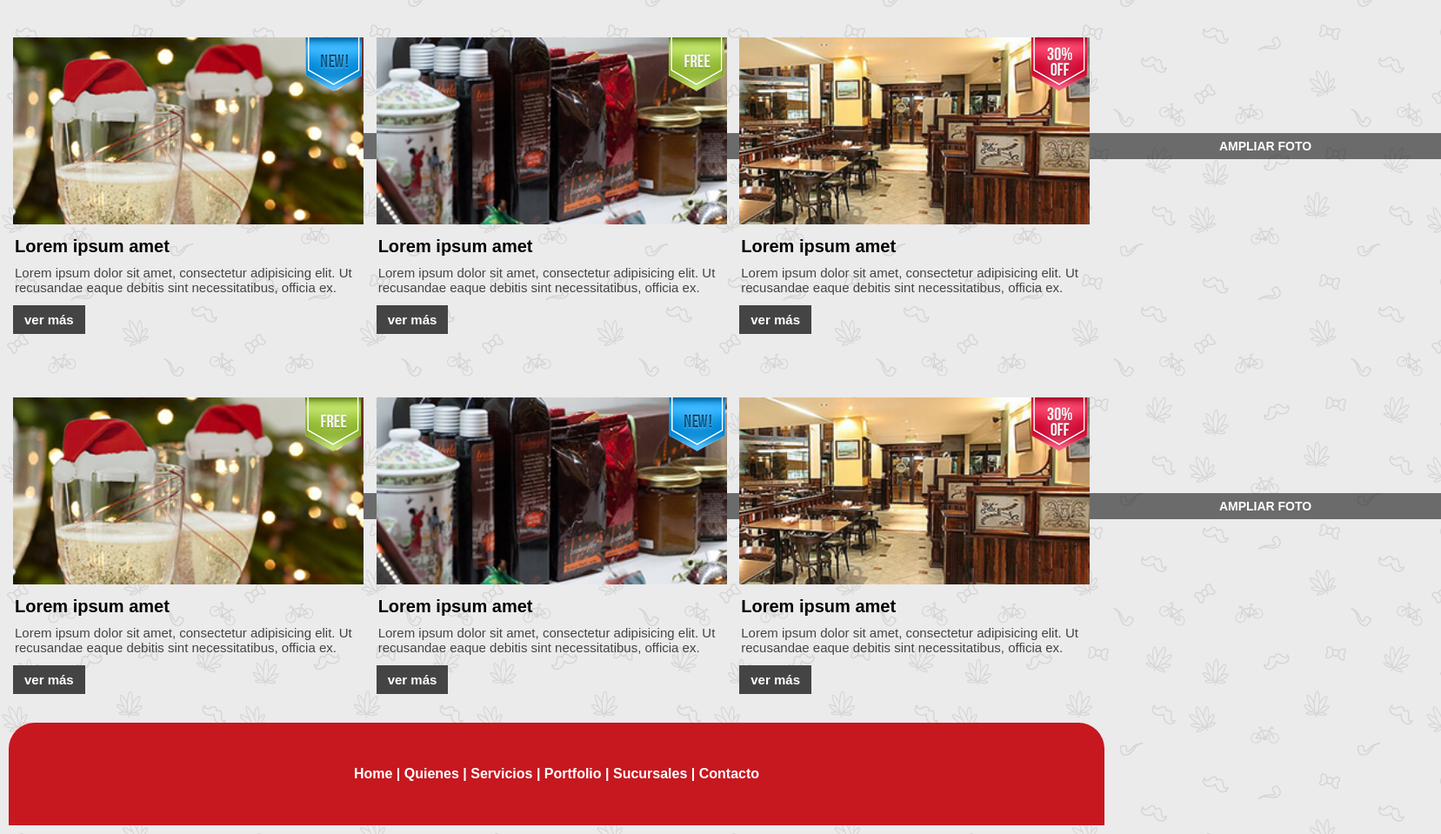
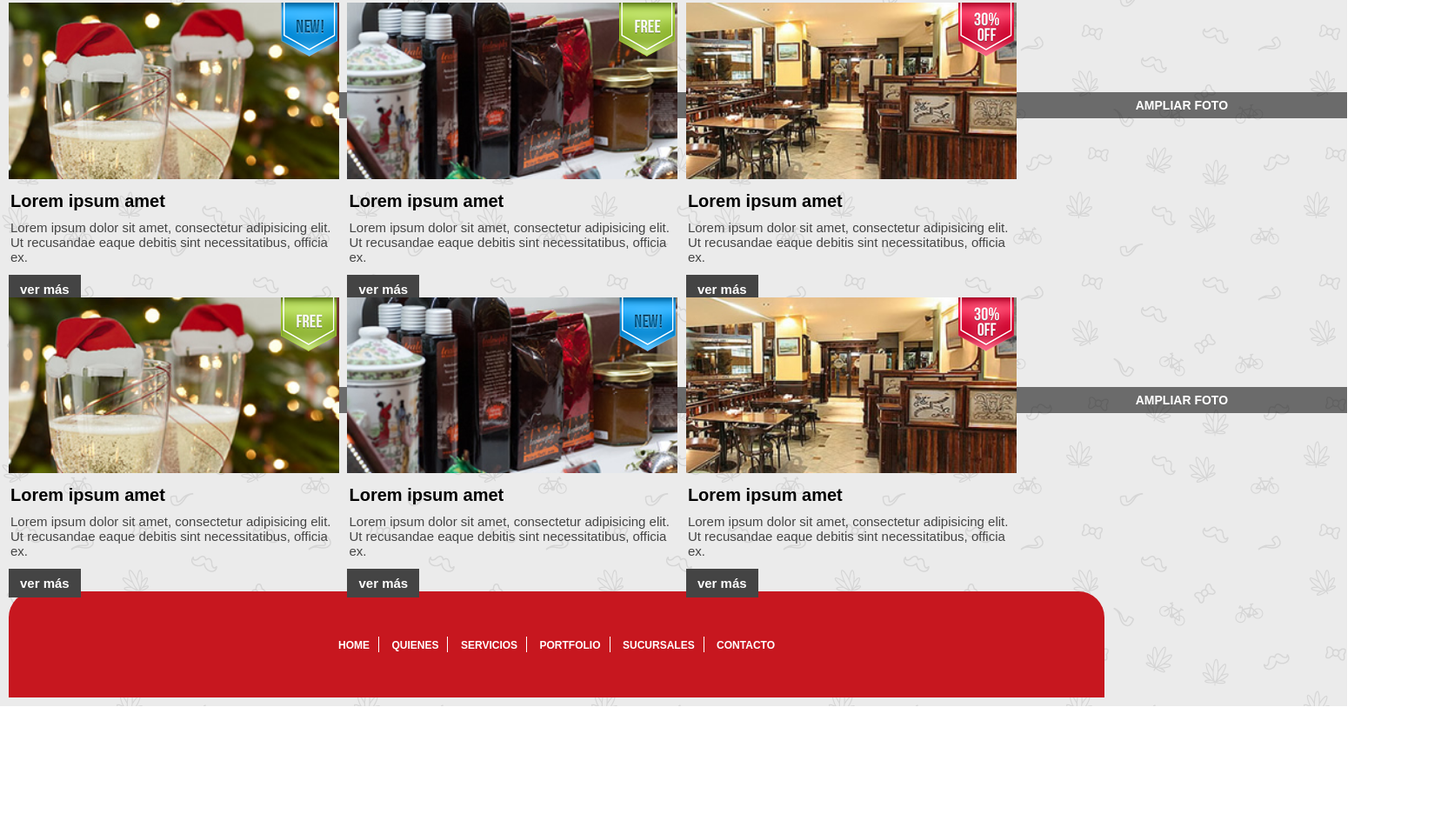
Before and after one commit to XmauricioX/KITCHENING, a website: page views/index.html in a window 1280 px wide. Shown: the part 643-1602 px from the top of the page at 87% size, 1657 px wide, since content can reach past the window. After the commit the page ends 1455 px from the top, so only its background shows below. Drawn offline with Linux system fonts and the light colour scheme; files whose address does not match are found by name.

Commit message:
footer terminado

```diff
--- a/public/css/style.css
+++ b/public/css/style.css
@@ -64,7 +64,15 @@ body .container{
 }
 
 /* ARTICULOS */
-
+.vip-products{
+    margin: 0px auto;
+}
+.product{
+    max-width: 380px;
+    min-width: 380px;
+    margin-right: 5px;
+    display: inline-block;
+}
 .photo-container{
     position: relative;
 }
@@ -90,9 +98,6 @@ body .container{
 }
 
 
-.product{
-    margin: 40px 5px;
-}
 .product h2{
     margin: 10px 2px ;
     font-size: 20px;
@@ -131,7 +136,7 @@ body .container{
     color: white;
 }
 
-/* MEDIA */
+/* MEDIAS */
 
 /* TABLET */
 
@@ -154,18 +159,12 @@ body .container{
         margin: 0 5px;
         font-size: 14px;
     }
-    .product{
-        width: 48%;
-        display: inline-block;
-    }
 }
 
 /* DESKTOP */
 
 @media (min-width: 1024px){
-    .product{
-        width: 32%;
-    }
+
     .main-nav ul li a{
         padding: 10px 30px;
         margin: 0 5px;
@@ -176,23 +175,27 @@ body .container{
     }
 
     .main-footer{
-        display: none;
-    }
-    .main-footer-2{
         text-align: center;
         background-color: var(--bgr);
         padding: 50px 0;
         border-radius: 30px 30px 0 0;
     }
-    .main-footer-2 ul li{
+    .main-footer ul li{
         display: inline-block;
+        border-right: 1px solid white;
+        padding: 0 10px;
     }
-    .main-footer-2 ul li a{
+    .main-footer ul li a{
         text-decoration: none;
         color: white;
         font-weight: bold;
+        font-size: 12px;
+        padding: 0 ;
     }
-    .main-footer-2{
+    .main-footer ul li:last-child{
+        border: none;
+    }
+    .main-footer{
         display:block;
     }
 }
--- a/views/index.html
+++ b/views/index.html
@@ -117,17 +117,6 @@
 			</ul>
 		</footer>
 
-		<footer class="main-footer-2">
-			<ul>
-				<li><a href="#">Home | </a></li>
-				<li><a href="#">Quienes | </a></li>
-				<li><a href="#">Servicios | </a></li>
-				<li><a href="#">Portfolio | </a></li>
-				<li><a href="#">Sucursales | </a></li>
-				<li><a href="#">Contacto</a></li>
-			</ul>
-		</footer>
-
 	</div>
 
 	</body>
```
Also changed, not shown: package.json (+11 -2 lines).
